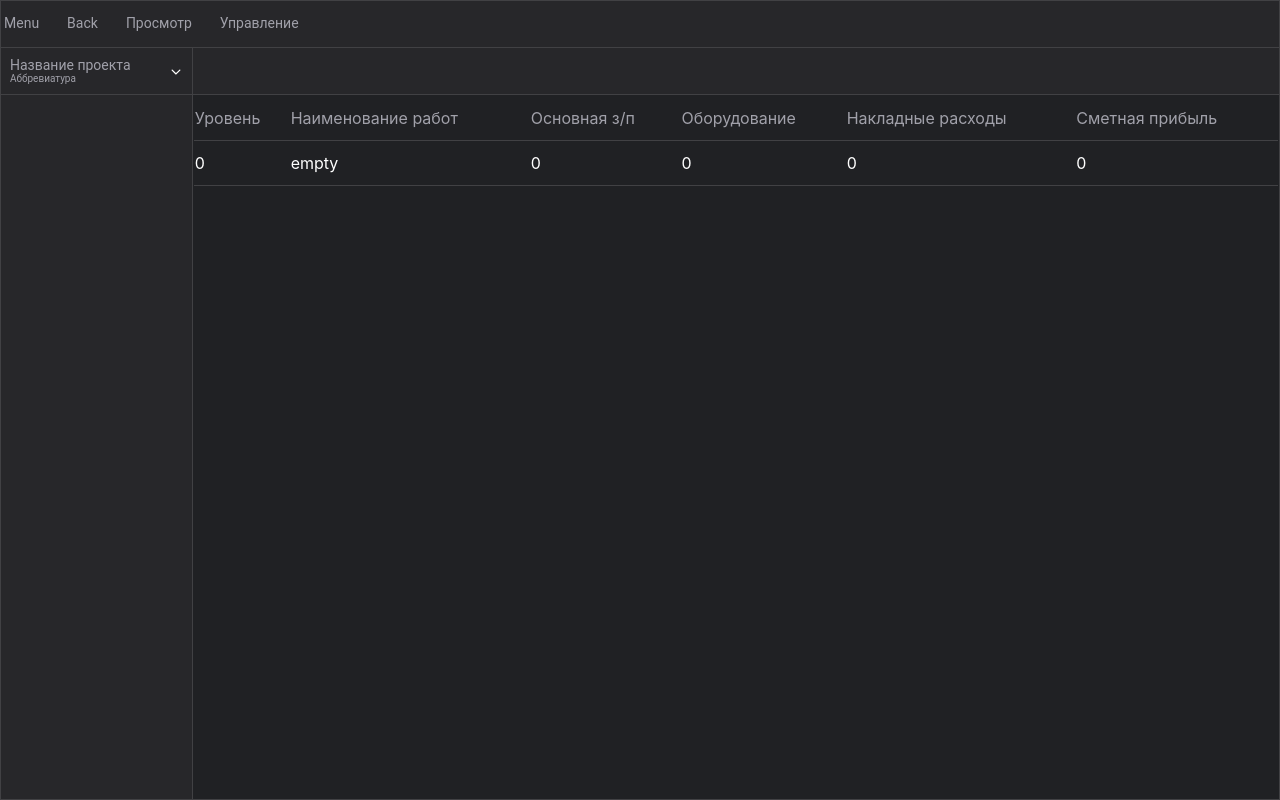
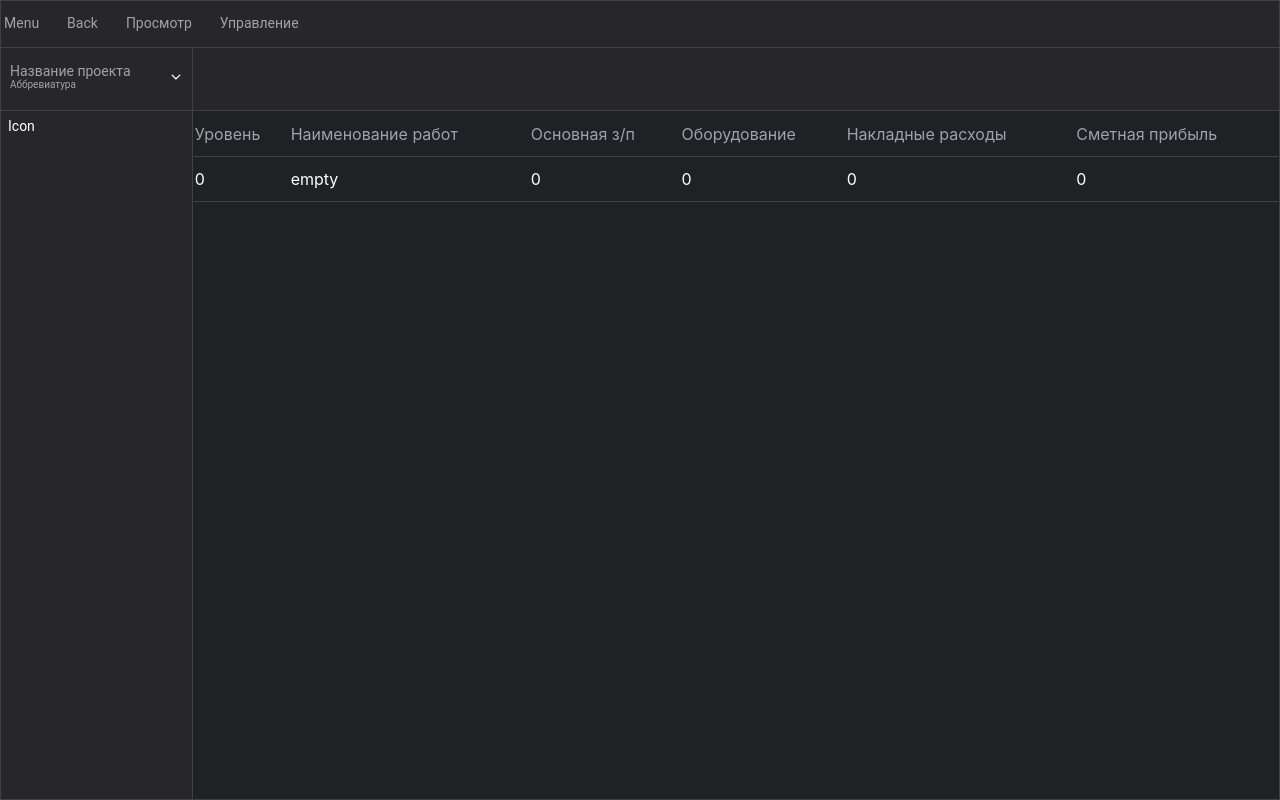
Before and after one commit to SinkLineP/TestProjectFolders, a React (Create React App) app in the folder my-app/: page / in a window 1280 px wide. Built offline with nearby package versions, Linux system fonts and the light colour scheme; no server answers.

Commit message:
add toggle show List projects and shop Current Project

```diff
--- a/my-app/src/App.tsx
+++ b/my-app/src/App.tsx
@@ -8,7 +8,7 @@ function App() {
     id: 0,
     rowName: "",
   });
-  const [entity, setEntity] = useState(null);
+  const [entity, setEntity] = useState([]);
   const [getStatus, setgetStatus] = useState(true);
 
   //создание сущности
@@ -28,7 +28,7 @@ function App() {
 
   return (
     <div className="App">
-      <View entity={entity}/>
+      <View entity={entity} dataRowName={data.rowName}/>
     </div>
   );
 }
--- a/my-app/src/components/View/View.tsx
+++ b/my-app/src/components/View/View.tsx
@@ -5,10 +5,11 @@ import arrowDown from "./icons/arrowDown.svg";
 import ShowContentProject from "./components/ShowContentProject/ShowContentProject";
 
 interface ViewType {
-  entity: any,
+  dataRowName: string;
+  entity: Array<any>;
 }
 
-const View: React.FC<ViewType> = (entity: any) => {
+const View: React.FC<ViewType> = ({dataRowName, entity}) => {
   const [currentBtn, setCurrentBtn] = useState<{id: string, class: string}>({
     id: "",
     class: "",
@@ -20,7 +21,9 @@ const View: React.FC<ViewType> = (entity: any) => {
     equipmentCosts: 0,
     overheads: 0,
     estimatedProfit: 0
-  }]
+  }];
+  const [showList, setShowList] = useState(false);
+  const [showNameProject, setShowNameProject] = useState(false);
 
   return (
     <div className={"show-content"}>
@@ -42,18 +45,28 @@ const View: React.FC<ViewType> = (entity: any) => {
                   <p className={"abbrev"}>Аббревиатура</p>
                 </div>
                 <div className="item2">
-                  <button className={"btn-open"}>
+                  <button className={"btn-open"} onClick={() => setShowList(!showList)}>
                     <img src={arrowDown} alt={"arrow-down"}/>
                   </button>
                 </div>
               </div>
             </td>
-            <td className={"td table-name-project"}></td>
+            <td className={"td table-name-project"}>
+              <p className={showNameProject ? "not-active" : "active"}>
+                {dataRowName}
+              </p>
+            </td>
           </tr>
           <tr className={"table-content"}>
-            <td className={"td table-list-projects"}></td>
+            <td className={"td table-list-projects"}>
+              <div className={showList ? "not-active" : "active"}>
+                <button className={"project-name-in-list"} onClick={() => setShowNameProject(!showNameProject)}>Icon {dataRowName}</button>
+              </div>
+            </td>
             <td className={"td table-structure-folder"}>
-              <ShowContentProject array={entity ? arrayEntityTemplate : entity} />
+              <div className={showNameProject ? "not-active" : "active"}>
+                <ShowContentProject array={entity ? arrayEntityTemplate : entity} />
+              </div>
             </td>
           </tr>
         </tbody>
--- a/my-app/src/components/View/components/ShowContentProject/ShowContentProject.tsx
+++ b/my-app/src/components/View/components/ShowContentProject/ShowContentProject.tsx
@@ -19,9 +19,9 @@ const ShowContentProject: React.FC<ShowContentType> = ({array}) => {
           <td className={"estimatedProfit"}>Сметная прибыль</td>
         </tr>
         {
-          array.map((item: any) => {
+          array.map((item: any, index: number) => {
             return (
-              <tr className={"project-input"}>
+              <tr key={index} className={"project-input"}>
                 <td>{item.level}</td>
                 <td>{item.rowName}</td>
                 <td>{item.salary}</td>
--- a/my-app/src/components/View/styles/index.scss
+++ b/my-app/src/components/View/styles/index.scss
@@ -25,12 +25,12 @@
 
       & .flex-container {
         display: flex;
-        height: 44px;
+        height: 60px;
         gap: 5px;
         width: 100%;
 
         & .item1 {
-          padding-top: 0.5rem;
+          padding-top: 0.9rem;
           width: 92%;
 
           & .name-project {
@@ -54,7 +54,7 @@
         }
 
         & .item2 {
-          padding-top: 0.7rem;
+          padding-top: 1rem;
           width: 8%;
 
           & .btn-open {
@@ -80,9 +80,37 @@
     }
     & .table-name-project {
       width: 85%;
+      color: white;
+      font-family: 'Roboto', serif;
+      font-style: normal;
+      font-weight: 400;
+      font-size: 18px;
+      padding: 0 0 0 10px;
+      margin: 0;
     }
   }
   & .table-content {
+    & .table-list-projects {
+      vertical-align: top;
+
+      & .project-name-in-list {
+        font-family: 'Roboto', serif;
+        font-style: normal;
+        font-weight: 400;
+        font-size: 14px;
+        line-height: 16px;
+        color: white;
+        background: none;
+        border: none;
+        text-align: left;
+        margin-top: 5px;
+      }
+
+      & .project-name-in-list:hover {
+        cursor: pointer;
+        background-color: #A1A1AA;
+      }
+    }
     & .table-structure-folder {
       height: 100%;
       background-color: #202124;
@@ -90,3 +118,11 @@
     }
   }
 }
+
+.active {
+  display: block;
+};
+
+.not-active {
+  display: none;
+};
```
